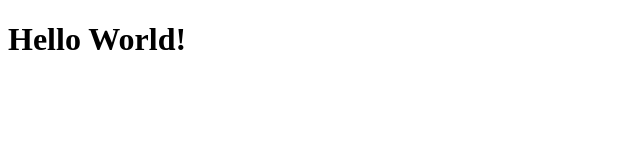
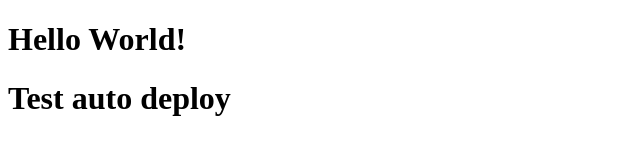
Before and after one commit to wolfskychina/blog, a plain HTML site: page index.html in a window 1280 px wide. Shown: the whole page, without its empty margins (0-640 px from the left). Drawn offline with Linux system fonts and the light colour scheme.

Commit message:
Update index.html

```diff
--- a/index.html
+++ b/index.html
@@ -6,5 +6,6 @@
   </head>
   <body>
     <h1>Hello World!</h1>
+    <h1>Test auto deploy</h1>
   </body>
 </html>
```
